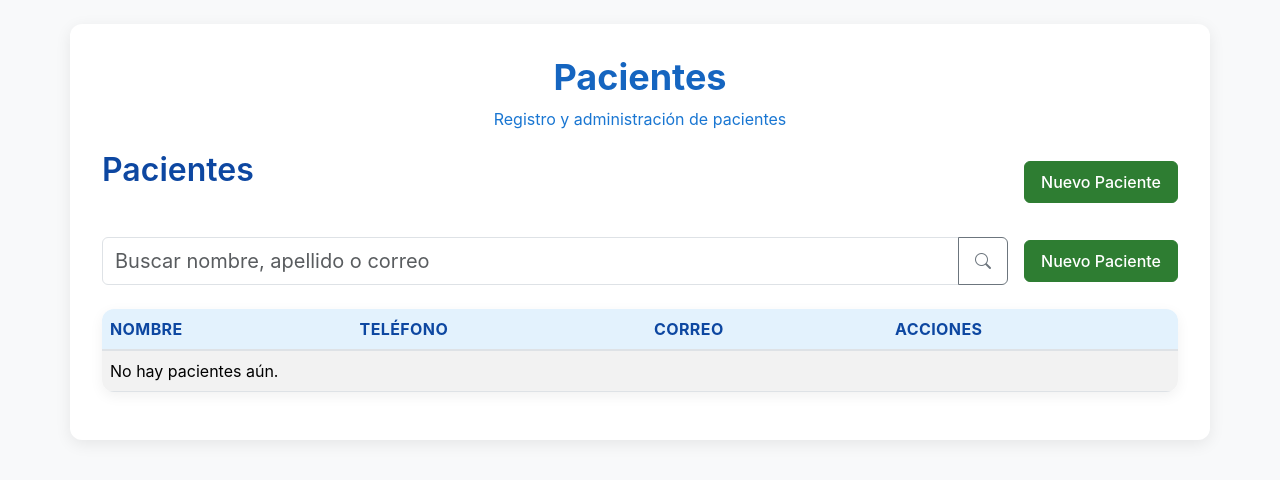
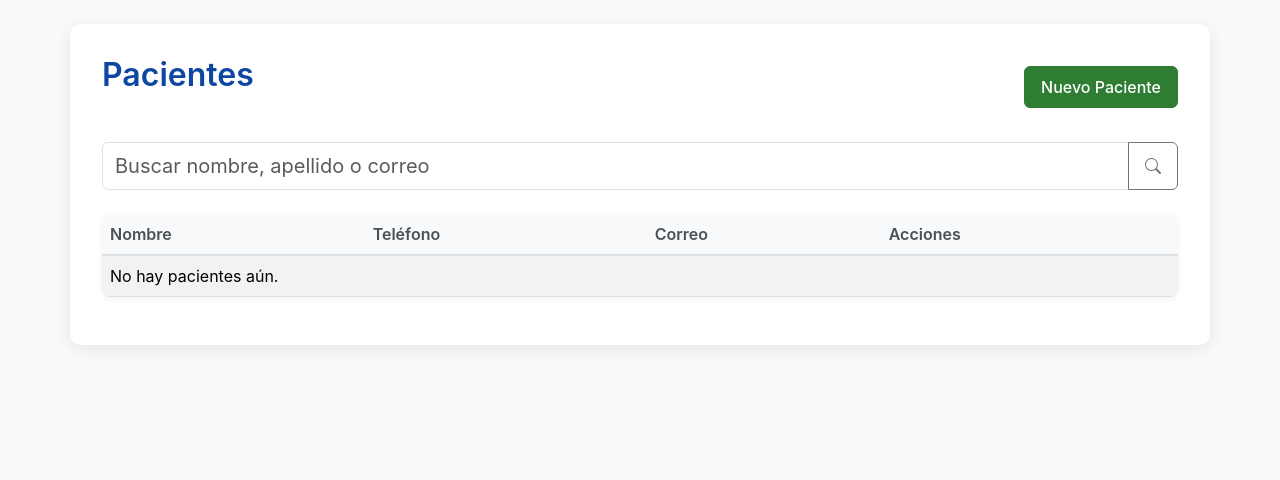
Before and after one commit to xduar/ProyectoFinal_Equipo5, a Django app: page /pacientes/ in a window 1280 px wide. Shown: the part 60-540 px from the top of the page. Run offline with Django 5.2, Linux system fonts and the light colour scheme; the visitor is signed in with stand-in values (Sample User, id 1); data that the repository does not hold is empty; some libraries are stand-ins or nearby versions.

```diff
--- a/SistemaClinico/clinica/templates/clinica/paciente.html
+++ b/SistemaClinico/clinica/templates/clinica/paciente.html
@@ -1,6 +1,4 @@
 {% extends 'clinica/base.html' %}
-{% load static %}
-
 {% comment %}
 Plantilla para gestión de pacientes.
     - Lista: Tabla con buscador y paginación, muestra datos básicos
@@ -9,20 +7,12 @@ Plantilla para gestión de pacientes.
     - Eliminar: Confirmación con datos del paciente a eliminar
 {% endcomment %}
 
+
 {% block title %}
 {% if view == 'list' %}Pacientes{% elif view == 'detail' %}Detalle Paciente{% elif view == 'form' %}Paciente{% elif view == 'confirm_delete' %}Eliminar Paciente{% endif %}
 {% endblock %}
 
-{% block extra_css %}
-<link rel="stylesheet" href="{% static 'Clinica/css/paciente.css' %}">
-{% endblock %}
-
 {% block content %}
-<div class="pacientes-header">
-  <h1>Pacientes</h1>
-  <div class="sub">Registro y administración de pacientes</div>
-</div>
-
 {% if view == 'list' %}
     <div class="d-flex justify-content-between align-items-center mb-3">
 <h2>Pacientes</h2>
@@ -38,7 +28,6 @@ Plantilla para gestión de pacientes.
           </button>
         </div>
       </form>
-      <a class="btn btn-success" href="{% url 'clinica:paciente_create' %}">Nuevo Paciente</a>
     </div>
 
     <table class="table table-striped">
@@ -57,14 +46,8 @@ Plantilla para gestión de pacientes.
         <td>{{ paciente.telefono }}</td>
         <td>{{ paciente.correo_electronico }}</td>
         <td>
-            <a class="btn btn-sm btn-info" href="{% url 'clinica:paciente_detail' paciente.pk %}">Ver</a>
             <a class="btn btn-sm btn-primary" href="{% url 'clinica:paciente_update' paciente.pk %}">Editar</a>
-            <form action="{% url 'clinica:paciente_delete' paciente.pk %}" method="post" class="d-inline">
-                {% csrf_token %}
-                <button type="button" class="btn btn-sm btn-danger" data-confirm="¿Eliminar definitivamente este paciente?" data-confirm-type="danger">
-                    Eliminar
-                </button>
-            </form>
+            <a class="btn btn-sm btn-danger" href="{% url 'clinica:paciente_delete' paciente.pk %}">Eliminar</a>
         </td>
         </tr>
         {% empty %}
@@ -92,6 +75,7 @@ Plantilla para gestión de pacientes.
     {% endif %}
 
 {% elif view == 'detail' %}
+    <div class="container mt-0">
     <h2>{{ object.nombre }} {{ object.apellido }}</h2>
     <ul class="list-group">
         <li class="list-group-item"><strong>Fecha de nacimiento:</strong> {{ object.fecha_nacimiento }}</li>
@@ -101,6 +85,7 @@ Plantilla para gestión de pacientes.
     <div class="mt-3">
         <a class="btn btn-primary" href="{% url 'clinica:paciente_update' object.pk %}">Editar</a>
         <a class="btn btn-secondary" href="{% url 'clinica:paciente_list' %}">Volver</a>
+    </div>
     </div>
 
 {% elif view == 'form' %}
```
